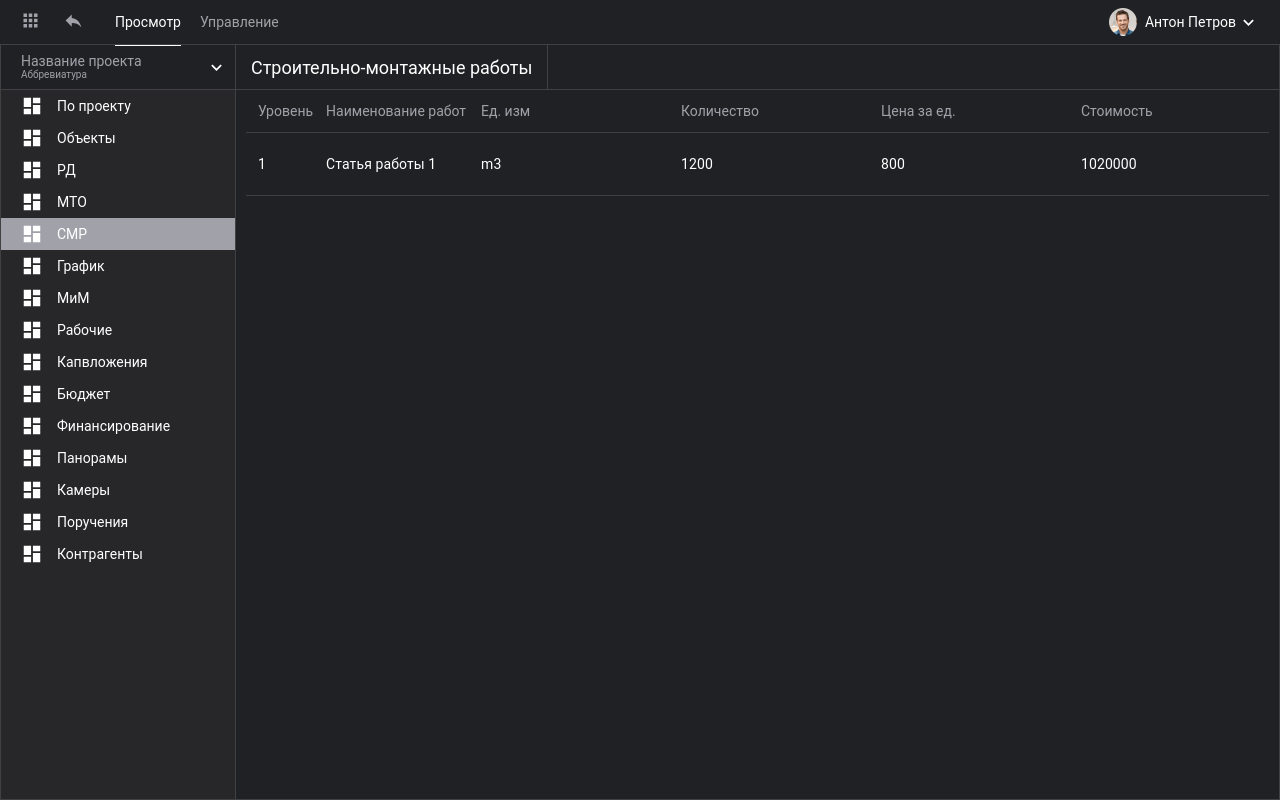
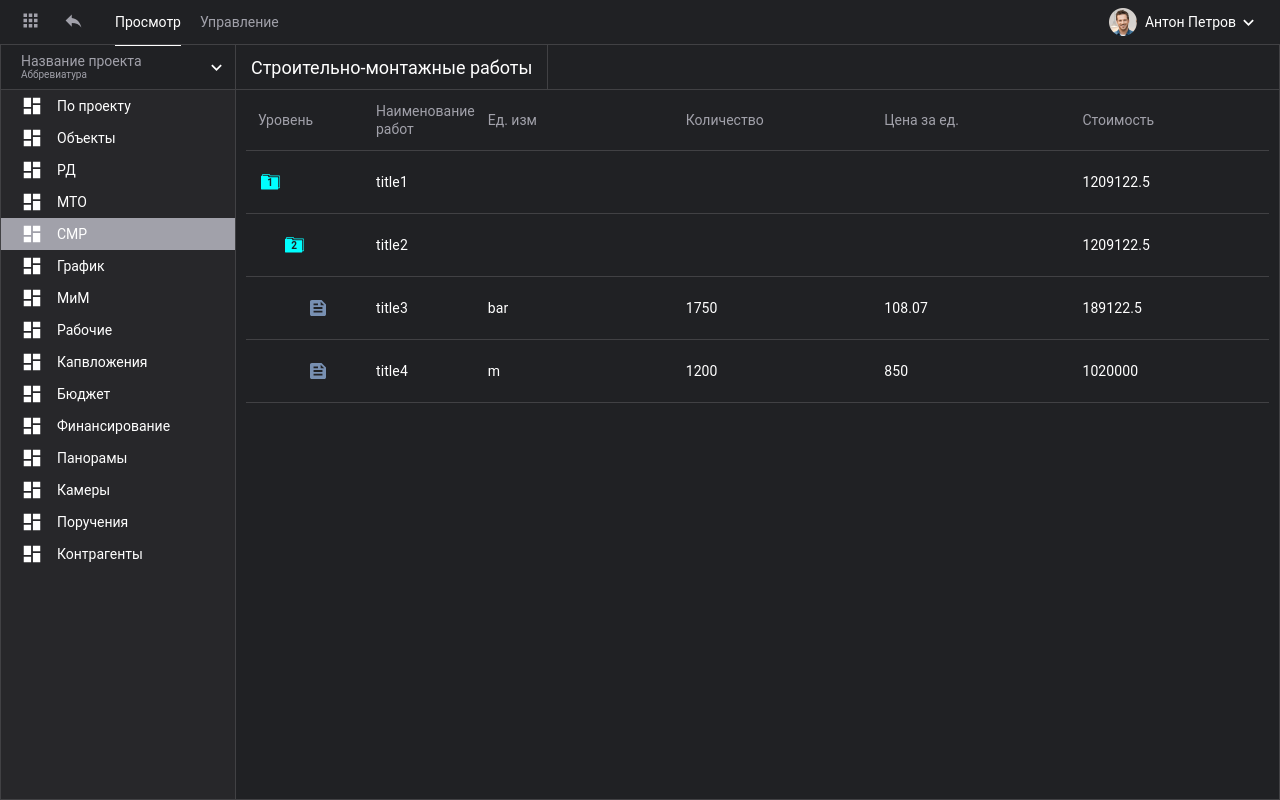
Before and after one commit to Bravenrl/tree-table-app, a React (Create React App) app: page / in a window 1280 px wide. Built offline with nearby package versions, Linux system fonts and the light colour scheme.

Commit message:
add icons

```diff
--- /dev/null
+++ b/src/assets/data.ts
@@ -0,0 +1,54 @@
+import { RowData } from './types';
+
+export const data: RowData[] = [
+  {
+    id: 0,
+    title: 'title1',
+    unit: 'kg',
+    quantity: 0,
+    unitPrice: 0,
+    price: 1209122.5,
+    parent: null,
+    type: 'level',
+  },
+  {
+    id: 1,
+    title: 'title2',
+    unit: 'cm',
+    quantity: 0,
+    unitPrice: 0,
+    price: 1209122.5,
+    parent: 1,
+    type: 'level',
+  },
+  {
+    id: 2,
+    title: 'title3',
+    unit: 'bar',
+    quantity: 1750,
+    unitPrice: 108.07,
+    price: 189122.5,
+    parent: 2,
+    type: 'row',
+  },
+  {
+    id: 3,
+    title: 'title4',
+    unit: 'm',
+    quantity: 1200,
+    unitPrice: 850,
+    price: 1020000,
+    parent: 2,
+    type: 'row',
+  },
+//   {
+//     id: 4,
+//     title: 'title5',
+//     unit: '',
+//     quantity: 0,
+//     unitPrice: 0,
+//     price: 0,
+//     parent: null,
+//     type: 'level',
+//   },
+];
--- /dev/null
+++ b/src/assets/types.ts
@@ -0,0 +1,14 @@
+export interface NewRowData {
+    title: string // Наименование работ
+    unit: string // Ед. изм.
+    quantity: number // Количество
+    unitPrice: number // Цена за ед.
+    price: number // Стоимость
+
+    parent: number | null // id уровня, в котором находится (либо null для первого уровня)
+    type: 'level' | 'row'
+}
+
+export interface RowData extends NewRowData {
+    id: number
+}
--- /dev/null
+++ b/src/components/table/svg-cell/svg-cell.module.scss
@@ -0,0 +1,17 @@
+@import '/src/vars.scss';
+.icon {
+  position: relative;
+  display: flex;
+  justify-content: center;
+  align-items: center;
+  width: 24px;
+  height: 24px;
+
+  span {
+    position: absolute;
+    font-weight: 600;
+    top: 5px;
+    font-size: 10px;
+    color: $background-dark;
+  }
+}
--- /dev/null
+++ b/src/components/table/svg-cell/svg-cell.tsx
@@ -0,0 +1,29 @@
+import styles from './svg-cell.module.scss';
+import { ReactComponent as FolderSvg } from '../../../assets/icons/folder.svg';
+import { ReactComponent as FileSvg } from '../../../assets/icons/file.svg';
+
+type SvgCellProps = {
+  isRow: boolean;
+  parent: number | null;
+};
+
+function SvgCell({ isRow, parent }: SvgCellProps): JSX.Element {
+  const margin = parent ? 24 * parent : 0;
+
+  return (
+    <td>
+      <div className={styles.icon} style={{ marginLeft: margin }}>
+        {isRow ? (
+          <FileSvg />
+        ) : (
+          <>
+            <span>{parent ? ++parent : 1}</span>
+            <FolderSvg fill={'#00FFFF'} />
+          </>
+        )}
+      </div>
+    </td>
+  );
+}
+
+export default SvgCell;
--- a/src/components/table/table-body/table-body.tsx
+++ b/src/components/table/table-body/table-body.tsx
@@ -1,17 +1,24 @@
+import { data } from '../../../assets/data';
+import SvgCell from '../svg-cell/svg-cell';
 import TableCell from '../table-cell/table-cell';
 import styles from './table-body.module.scss';
 
 function TableBody(): JSX.Element {
   return (
     <tbody className={styles.tableBody}>
-      <tr>
-        <td>1</td>
-        <TableCell value={'Статья работы 1'} isEditable />
-        <TableCell value={'m3'} />
-        <TableCell value={1200} isEditable />
-        <TableCell value={800} isEditable />
-        <TableCell value={'1020000'} />
-      </tr>
+      {data.map((row) => {
+        const isRow = row.type === 'row'
+        return (
+          <tr key={row.id}>
+            <SvgCell parent={row.parent} isRow={isRow}/>
+            <TableCell value={row.title} isEditable />
+            <TableCell value={isRow?row.unit:''} />
+            <TableCell value={isRow?row.quantity:''} isEditable={isRow} />
+            <TableCell value={isRow?row.unitPrice:''} isEditable={isRow} />
+            <TableCell value={row.price} />
+          </tr>
+        );
+      })}
     </tbody>
   );
 }
--- a/src/components/table/table-cell/table-cell.module.scss
+++ b/src/components/table/table-cell/table-cell.module.scss
@@ -5,5 +5,6 @@
   font-size: 14px;
   line-height: 130%;
   letter-spacing: 0.1px;
-
+  overflow: hidden;
+  text-overflow: ellipsis;
 }
--- a/src/components/table/table.module.scss
+++ b/src/components/table/table.module.scss
@@ -14,7 +14,13 @@
       padding-left: 12px;
     }
 
-    .level {
+
+    th:first-child {
+      width: 0;
+      padding-right: 40px;
+    }
+
+    td:first-child,  {
       width: 0;
       padding-right: 34px;
     }
```
Also changed, not shown: src/assets/helpers.ts (added, +53 -0 lines), src/assets/icons/file.svg (added), src/assets/icons/folder.svg (added).
